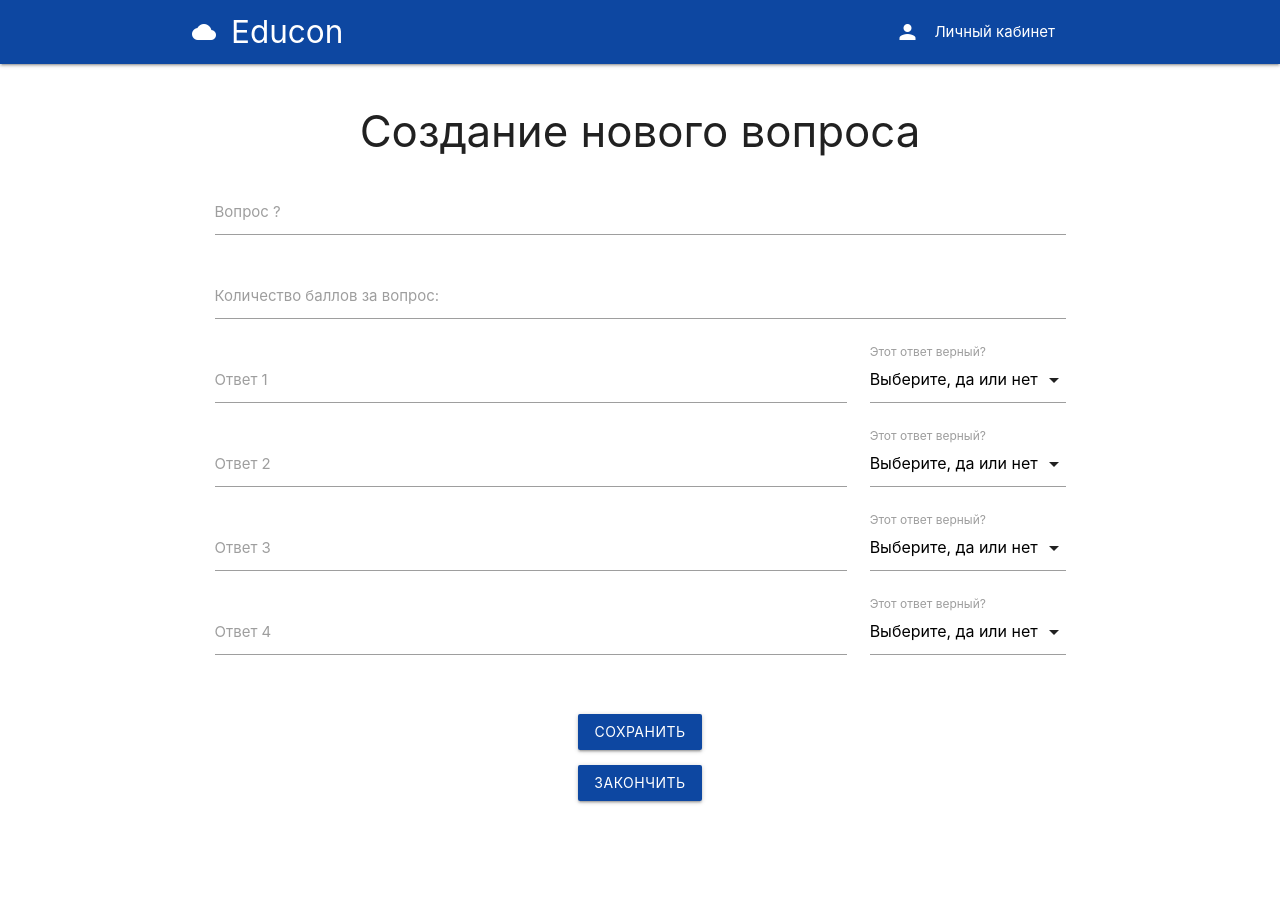
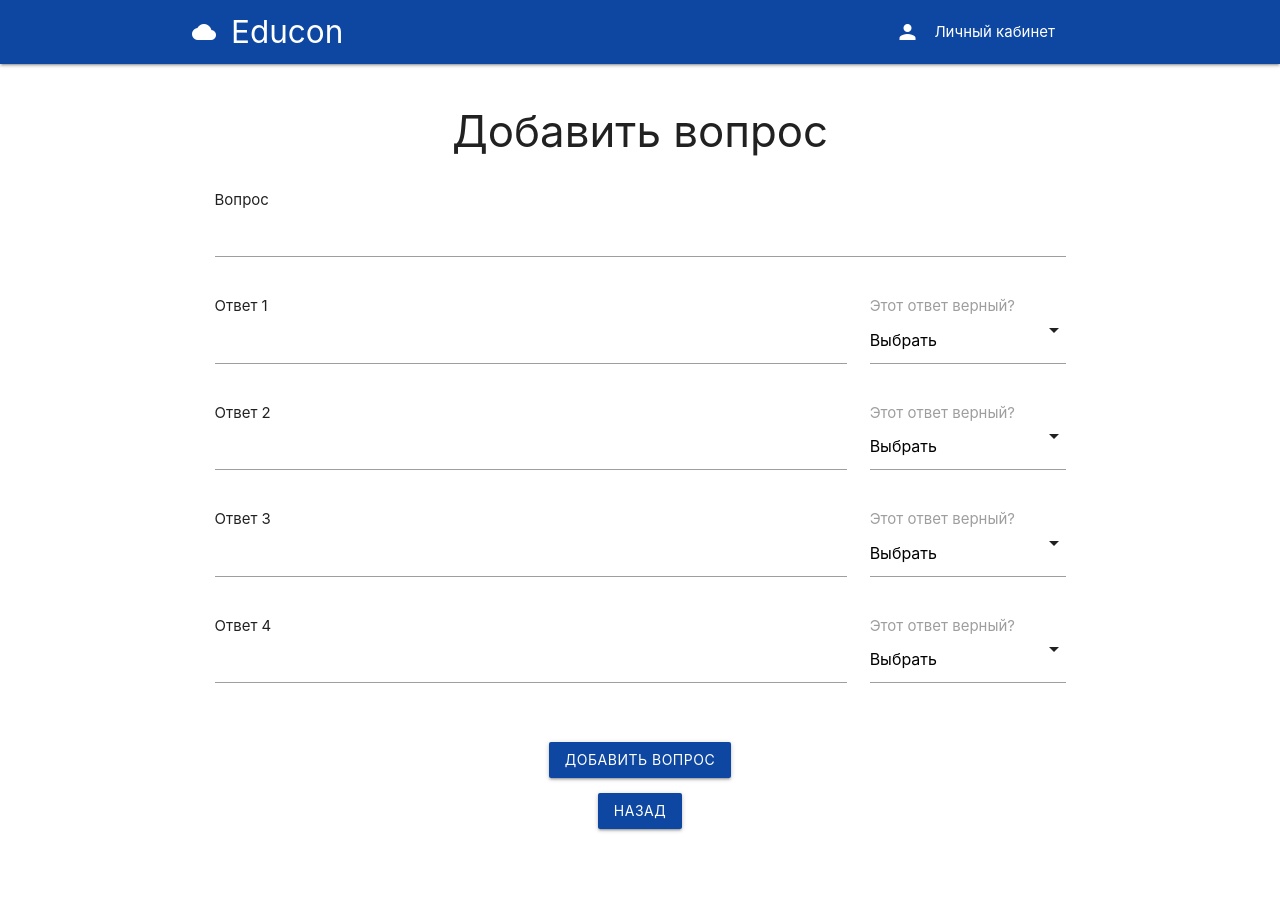
Before and after one commit to aslbnv/educon, a Django app: template education_portal/education_portal/templates/quiz/newquestion.html in a window 1280 px wide. Before the commit the page ends 804 px from the top, so only its background shows below. Run offline with Django 3.2, Linux system fonts and the light colour scheme; the template is opened without the code that fills it: values that come from a table or form of the project are taken from there, others are empty; some libraries are stand-ins or nearby versions.

Commit message:
fixed templates

```diff
--- a/education_portal/education_portal/templates/base.html
+++ b/education_portal/education_portal/templates/base.html
@@ -64,7 +64,9 @@
         <li><a href="{% url 'newcourse' %}"><i class="material-icons">note_add</i>Создать курс</a></li>
         {% endif %}
 
-        <li><div class="divider" style="margin: 0;"></div></li>
+        <li>
+            <div class="divider" style="margin: 0;"></div>
+        </li>
         <li><a href="{% url 'logout' %}"><i class="material-icons">logout</i>Выйти</a></li>
     </ul>
     {% block banner %}
--- a/education_portal/education_portal/templates/classroom/categorycourses.html
+++ b/education_portal/education_portal/templates/classroom/categorycourses.html
@@ -1,7 +1,7 @@
 {% extends 'base.html' %}
 {% load static %}
 
-{% block content  %}
+{% block content %}
 <div class="section ">
     <h4>{{ category.title }}</h4>
     <div class="divider"></div>
@@ -10,9 +10,9 @@
 <div class="row">
     {% for course in courses %}
     <div class="col m4">
-        <div class="card">
+        <div class="card hoverable">
             <div class="card-image waves-effect waves-block">
-                <img style="cursos:" src="{{ course.picture.url }}">
+                <img src="{{ course.picture.url }}">
             </div>
 
             <div class="card-content">
--- a/education_portal/education_portal/templates/classroom/course.html
+++ b/education_portal/education_portal/templates/classroom/course.html
@@ -11,7 +11,7 @@
     <div class="col s3">
         <ul class="collection with-header">
             <li class="collection-header">
-                <h4>Разделы</h4>
+                <h5>Разделы</h5>
             </li>
             <a href="{% url 'course' course.id %}" class="collection-item active blue darken-4 white-text">Главная</a>
             <a href="{% url 'modules' course.id %}" class="collection-item blue-text text-darken-4">Модули</a>
@@ -22,7 +22,7 @@
     <div class="col s9">
         {% if teacher_mode == True %}
         {% endif %}
-            <h4>Информация о курсе</h4>
+            <h5>Информация о курсе</h5>
             <div class="divider"></div>
             {{ course.syllabus | safe }}
     </div>
--- a/education_portal/education_portal/templates/classroom/mycourses.html
+++ b/education_portal/education_portal/templates/classroom/mycourses.html
@@ -23,7 +23,7 @@
 
                 <div class="row">
                     <div class="col s6"><a href="{% url 'course' course.id %}" class="btn waves-effect">Редактировать</a></div>
-                    <div class="col s6"><a href="{% url 'delete-course' course.id %}" class="btn red waves-effect">Удалить</a></div>
+                    <div class="col s6"><a href="{% url 'delete-course' course.id %}" class="btn red right waves-effect">Удалить</a></div>
                 </div>
             </div>
 
--- a/education_portal/education_portal/templates/classroom/newcourse.html
+++ b/education_portal/education_portal/templates/classroom/newcourse.html
@@ -6,7 +6,7 @@
   <div class="col s12">
     <form method="post" enctype="multipart/form-data" action="" role="form">
       {% csrf_token %}
-      <h3 class="title is-3">Создание нового курса</h3>
+      <h3 class="title is-3">Создать курс</h3>
 
       <div class="file-field input-field">
         <div class="btn waves-effect hoverable blue darken-4">
--- a/education_portal/education_portal/templates/module/modules.html
+++ b/education_portal/education_portal/templates/module/modules.html
@@ -11,7 +11,7 @@
     <div class="col s3">
         <ul class="collection with-header">
             <li class="collection-header">
-                <h4>Разделы</h4>
+                <h5>Разделы</h5>
             </li>
             <a href="{% url 'course' course.id %}" class="collection-item blue-text text-darken-4">Главная</a>
             <a href="{% url 'modules' course.id %}" class="collection-item active blue darken-4">Модули</a>
@@ -26,7 +26,7 @@
         </a>
         {% endif %}
 
-        <h4 class="left-align">Модули</h4>
+        <h5 class="left-align">Модули</h5>
         <div class="divider"></div>
         <ul class="collapsible">
             {% for module in course.modules.all %}
--- a/education_portal/education_portal/templates/quiz/newquestion.html
+++ b/education_portal/education_portal/templates/quiz/newquestion.html
@@ -7,72 +7,75 @@
 
         <form method="post" enctype="multipart/form-data" action="" role="form">
             {% csrf_token %}
-            <h3 class="title is-3">Создание нового вопроса</h3>
+            <h3 class="title is-3">Добавить вопрос</h3>
 
             <div class="input-field col s12">
+                <p class="left" style="margin: 0;">Вопрос</p>
                 {{ form.question_text }}
-                <label for="question_text ">Вопрос ?</label>
             </div>
 
-            <div class="input-field col s12">
-                {{ form.points }}
-                <label for="points">Количество баллов за вопрос:</label>
+            <!-- Поле ответа 1 -->
+            <div class="input-field col s9">
+                <p class="left" style="margin: 0;">Ответ 1</p>
+                <input type="text" name="answer_text" id="id_answer_text" class="validate">
             </div>
 
-            <div class="input-field col s9">
-                <input type="text" name="answer_text" id="id_answer_text" class="validate">
-                <label for="answer_text">Ответ 1</label>
+            <!-- Поле выбора для ответа 1 -->
+            <div class="input-field col s3">
+                <p class="left grey-text" style="margin: 0;">Этот ответ верный?</p>
+                <select id="id_is_correct" name="is_correct">
+                    <option value="" disabled selected>Выбрать</option>
+                    <option value="True">Да</option>
+                    <option class="" value="False">Нет</option>
+                </select>
             </div>
 
+            <!-- Поле ответа 2 -->
+            <div class="input-field col s9">
+                <p class="left" style="margin: 0;">Ответ 2</p>
+                <input type="text" name="answer_text" id="id_answer_text" class="validate">
+            </div>
+
+            <!-- Поле выбора для ответа 2 -->
             <div class="input-field col s3">
+                <p class="left grey-text" style="margin: 0;">Этот ответ верный?</p>
                 <select id="id_is_correct" name="is_correct">
-                  <option value="" disabled selected>Выберите, да или нет</option>
+                    <option value="" disabled selected>Выбрать</option>
                     <option value="True">Да</option>
                     <option value="False">Нет</option>
                 </select>
-                <label>Этот ответ верный?</label>
             </div>
 
+            <!-- Поле ответа 3 -->
             <div class="input-field col s9">
+                <p class="left" style="margin: 0;">Ответ 3</p>
                 <input type="text" name="answer_text" id="id_answer_text" class="validate">
-                <label for="answer_text">Ответ 2</label>
             </div>
 
+            <!-- Поле выбора для ответа 3 -->
             <div class="input-field col s3">
+                <p class="left grey-text" style="margin: 0;">Этот ответ верный?</p>
                 <select id="id_is_correct" name="is_correct">
-                  <option value="" disabled selected>Выберите, да или нет</option>
+                    <option value="" disabled selected>Выбрать</option>
                     <option value="True">Да</option>
                     <option value="False">Нет</option>
                 </select>
-                <label>Этот ответ верный?</label>
             </div>
 
+            <!-- Поле ответа 4 -->
             <div class="input-field col s9">
+                <p class="left" style="margin: 0;">Ответ 4</p>
                 <input type="text" name="answer_text" id="id_answer_text" class="validate">
-                <label for="answer_text">Ответ 3</label>
             </div>
 
+            <!-- Поле выбора для ответа 4 -->
             <div class="input-field col s3">
+                <p class="left grey-text" style="margin: 0;">Этот ответ верный?</p>
                 <select id="id_is_correct" name="is_correct">
-                  <option value="" disabled selected>Выберите, да или нет</option>
+                    <option value="" disabled selected>Выбрать</option>
                     <option value="True">Да</option>
                     <option value="False">Нет</option>
                 </select>
-                <label>Этот ответ верный?</label>
-              </div>
-
-            <div class="input-field col s9">
-                <input type="text" name="answer_text" id="id_answer_text" class="validate">
-                <label for="answer_text">Ответ 4</label>
-            </div>
-
-            <div class="input-field col s3">
-                <select id="id_is_correct" name="is_correct">
-                  <option value="" disabled selected>Выберите, да или нет</option>
-                  <option value="True">Да</option>
-                  <option value="False">Нет</option>
-                </select>
-                <label>Этот ответ верный?</label>
             </div>
 
             <div class="row">
@@ -83,14 +86,14 @@
 
             <div class="col s12">
                 <p class="control">
-                    <button type="submit" value="login" class="btn waves-effect waves-light blue darken-4">
-                        Сохранить
+                    <button type="submit" value="login" class="btn hoverable waves-effect blue darken-4">
+                        Добавить вопрос
                     </button>
                 </p>
             </div>
 
             <div class="col s12">
-                <a class="btn blue darken-4" href="{% url 'my-courses' %}">Закончить</a>
+                <a class="btn hoberable blue darken-4" href="{% url 'take-quiz' course_id quiz_id %}">Назад</a>
             </div>
 
         </form>
--- a/education_portal/education_portal/templates/quiz/quiz.html
+++ b/education_portal/education_portal/templates/quiz/quiz.html
@@ -11,7 +11,7 @@
     <div class="col s3">
         <ul class="collection with-header">
             <li class="collection-header">
-                <h4>Разделы</h4>
+                <h5>Разделы</h5>
             </li>
             <a href="{% url 'course' course.id %}" class="collection-item blue-text text-darken-4">Главная</a>
             <a href="{% url 'modules' course.id %}" class="collection-item blue-text text-darken-4">Модули</a>
@@ -26,7 +26,7 @@
         </a>
         {% endif %}
 
-        <h4 class="left-align">Тестирование</h4>
+        <h5 class="left-align">Тестирование</h5>
         <div class="divider"></div>
 
         <div class="collection">
--- a/education_portal/education_portal/templates/registration/login.html
+++ b/education_portal/education_portal/templates/registration/login.html
@@ -41,7 +41,7 @@
 
                 <div class="field">
                     <p class="control">
-                        <button type="submit" value="login" class="btn blue darken-4 waves-effect waves-light">
+                        <button type="submit" value="login" class="btn hoverable blue darken-4 waves-effect waves-light">
                             Войти
                         </button>
                     </p>
--- a/education_portal/quiz/admin.py
+++ b/education_portal/quiz/admin.py
@@ -2,7 +2,7 @@ from django.contrib import admin
 from quiz.models import Answer, Question, Quizzes, Attempter, Attempt
 
 # Register your models here.
-# admin.site.register(Answer)
+admin.site.register(Answer)
 admin.site.register(Question)
 admin.site.register(Quizzes)
 admin.site.register(Attempt)
```
Also changed, not shown: education_portal/education_portal/templates/quiz/takequiz.html (+17 -7 lines), education_portal/education_portal/templates/registration/signup.html (+7 -6 lines), education_portal/education_portal/templates/registration/user_details.html (+10 -7 lines), education_portal/quiz/views.py (+8 -1 lines). Lines whose indentation alone changed are shown as unchanged.
